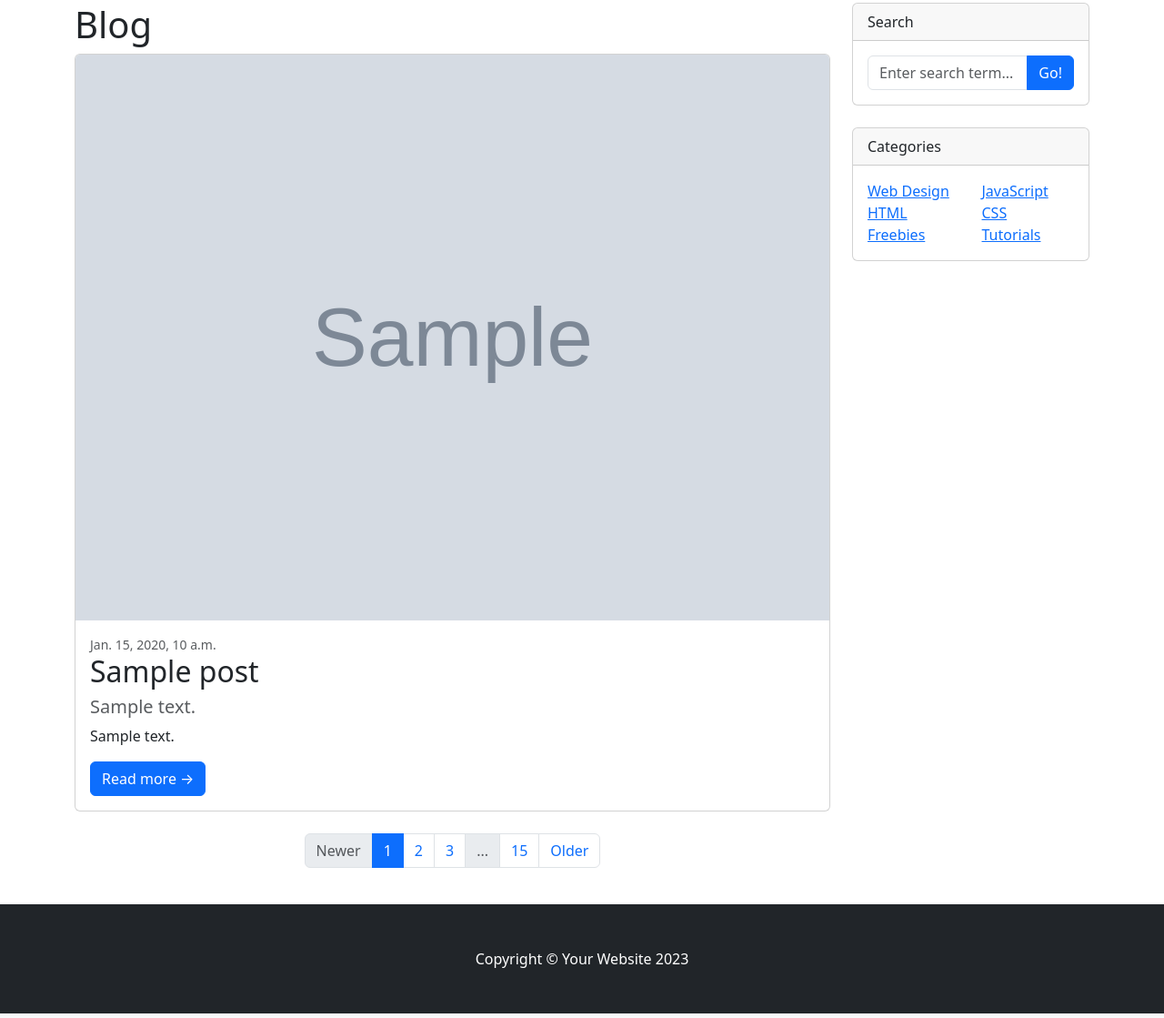
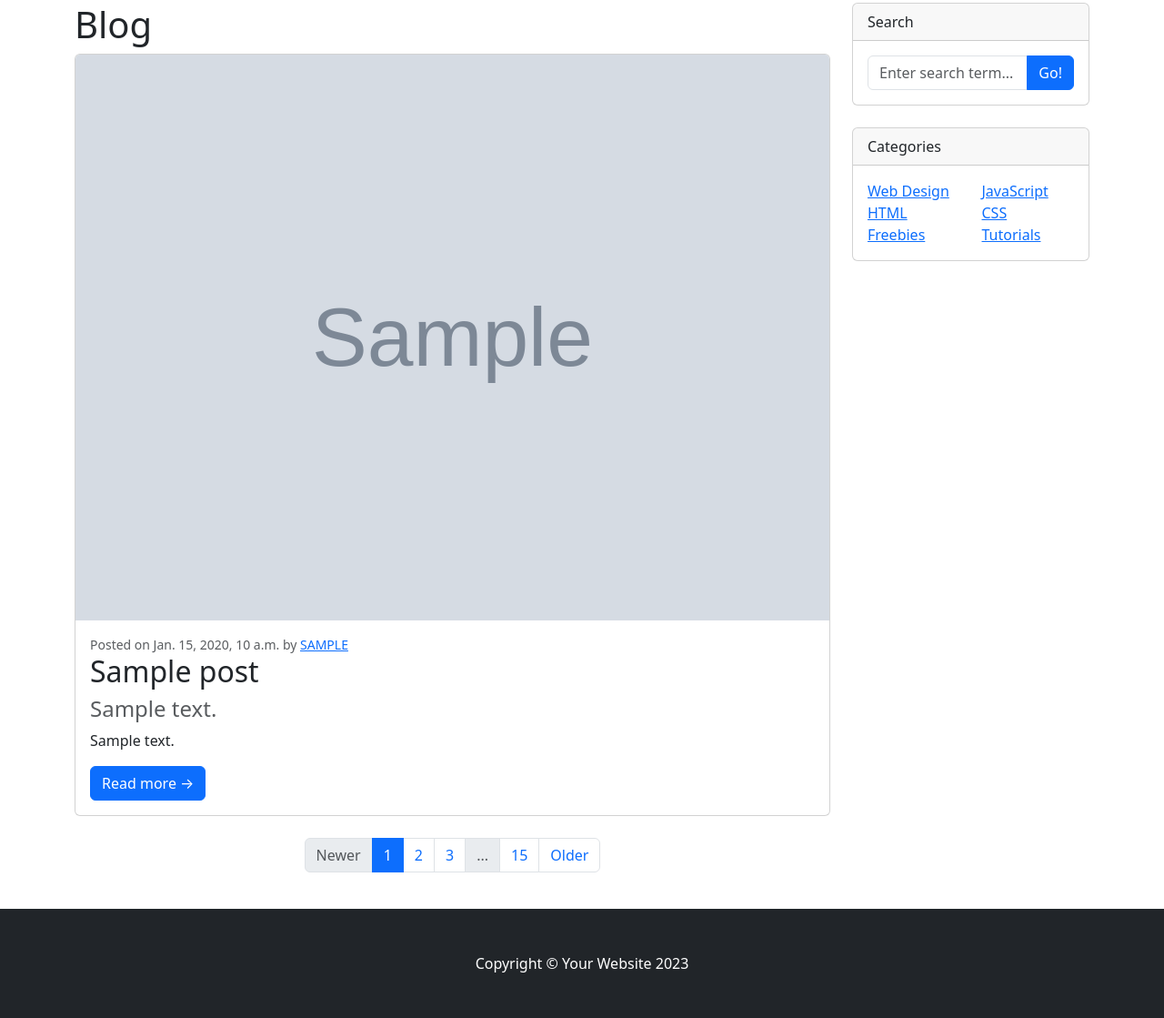
Before and after one commit to Jyeongjae/blog_with_django, a Django app: page /blog/ in a window 1280 px wide. Shown: the part 69-1188 px from the top of the page at 91% size. Run offline with Django 5.2, Linux system fonts and the light colour scheme; tables that the repository leaves empty hold one stand-in row (values such as "Sample post"); grey boxes marked "Sample" are stand-in pictures; some libraries are stand-ins or nearby versions.

Commit message:
print information of author to post_list_page & post_detail_page

```diff
--- a/blog/templates/blog/post_list.html
+++ b/blog/templates/blog/post_list.html
@@ -14,10 +14,13 @@
 
                         {% endif %}
                       <div class="card-body">
-                          <div class="small text-muted">{{ p.created_at }}</div>
+                          <div class="small text-muted">
+                              Posted on {{ p.created_at }} by
+                              <a href="#">{{ p.author | upper }}</a>
+                          </div>
                           <h2 class="card-title">{{ p.title }}</h2>
                           {% if p.hook_text %}
-                            <h5 class="text-muted">{{ p.hook_text }}</h5>
+                            <h4 class="text-muted">{{ p.hook_text }}</h4>
                           {% endif %}
                           <p class="card-text">{{ p.content | truncatewords:45 }}</p>
                           <a class="btn btn-primary" href="{{ p.get_absolute_url }}">Read more →</a>
```
Also changed, not shown: blog/templates/blog/post_detail.html (+5 -2 lines).
